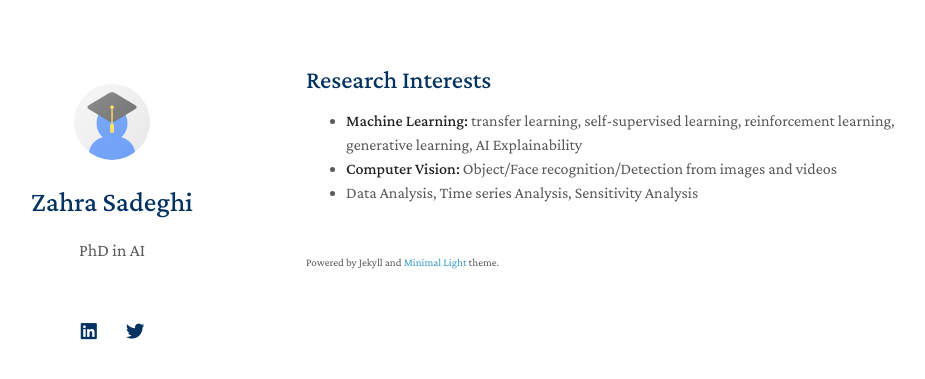
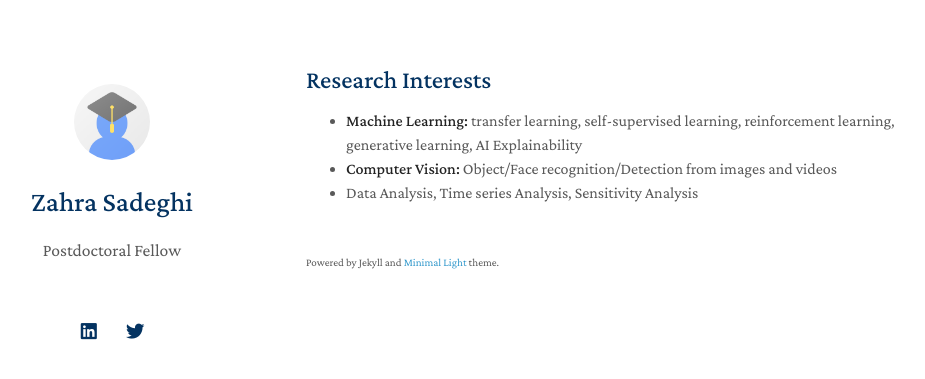
Before and after one commit to zahsa/zahsa.github.io, a Jekyll site: the page built from index.md, in a window 1280 px wide. Shown: the top 379 px of the page, without its empty margins (164-1089 px from the left). Built offline with Jekyll 4.4.1, drawn with Linux system fonts in a browser that asks for light colours; nearby versions of some CDN libraries; a style sheet for code colours, icons or effects is not loaded; our own code applies the rules of GitHub Pages for plain Markdown files; some of the changed lines change nothing that is shown.

Commit message:
Update _config.yml

```diff
--- a/_config.yml
+++ b/_config.yml
@@ -1,7 +1,7 @@
 # Basic Information
 title: Zahra Sadeghi
 position: Postdoctoral Fellow
-position: PhD in AI
+comments: PhD in AI
 
 # email: yourname (at) example.edu
 
```
